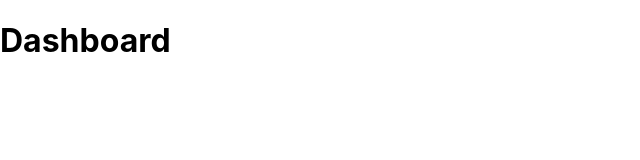
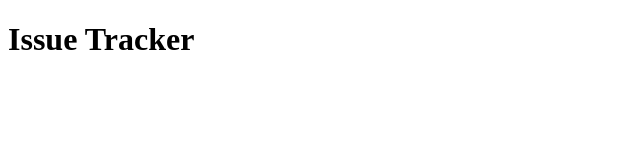
Before and after one commit to Usman-Ubaid/issue-tracker-mini-jira, a React (Create React App) app in the folder frontend/: page / in a window 1280 px wide. Shown: the top 160 px of the page, without its empty margins (0-640 px from the left). Built offline with nearby package versions, Linux system fonts and the light colour scheme.

Commit message:
feat: add sass library

```diff
--- a/frontend/package.json
+++ b/frontend/package.json
@@ -12,6 +12,7 @@
     "react-query": "^3.39.3",
     "react-router-dom": "^6.14.2",
     "react-scripts": "5.0.1",
+    "sass": "^1.64.2",
     "web-vitals": "^2.1.4"
   },
   "scripts": {
--- a/frontend/src/App.css
+++ /dev/null
@@ -1,38 +0,0 @@
-.App {
-  text-align: center;
-}
-
-.App-logo {
-  height: 40vmin;
-  pointer-events: none;
-}
-
-@media (prefers-reduced-motion: no-preference) {
-  .App-logo {
-    animation: App-logo-spin infinite 20s linear;
-  }
-}
-
-.App-header {
-  background-color: #282c34;
-  min-height: 100vh;
-  display: flex;
-  flex-direction: column;
-  align-items: center;
-  justify-content: center;
-  font-size: calc(10px + 2vmin);
-  color: white;
-}
-
-.App-link {
-  color: #61dafb;
-}
-
-@keyframes App-logo-spin {
-  from {
-    transform: rotate(0deg);
-  }
-  to {
-    transform: rotate(360deg);
-  }
-}
--- a/frontend/src/App.js
+++ b/frontend/src/App.js
@@ -1,4 +1,4 @@
-import "./App.css";
+import "./App.scss";
 import ReactRouter from "./router";
 function App() {
   return (
--- a/frontend/src/index.css
+++ /dev/null
@@ -1,13 +0,0 @@
-body {
-  margin: 0;
-  font-family: -apple-system, BlinkMacSystemFont, 'Segoe UI', 'Roboto', 'Oxygen',
-    'Ubuntu', 'Cantarell', 'Fira Sans', 'Droid Sans', 'Helvetica Neue',
-    sans-serif;
-  -webkit-font-smoothing: antialiased;
-  -moz-osx-font-smoothing: grayscale;
-}
-
-code {
-  font-family: source-code-pro, Menlo, Monaco, Consolas, 'Courier New',
-    monospace;
-}
--- a/frontend/src/pages/Dashboard.jsx
+++ b/frontend/src/pages/Dashboard.jsx
@@ -1,9 +1,7 @@
+import Layout from "../components/Layout";
+
 const Dashboard = () => {
-  return (
-    <div>
-      <h1>Dashboard</h1>
-    </div>
-  );
+  return <Layout></Layout>;
 };
 
 export default Dashboard;
```
Also changed, not shown: frontend/src/index.js (+6 -6 lines), frontend/src/App.scss (added), frontend/src/index.scss (added), 1 other file (tests, documents, lock files or other folders).
